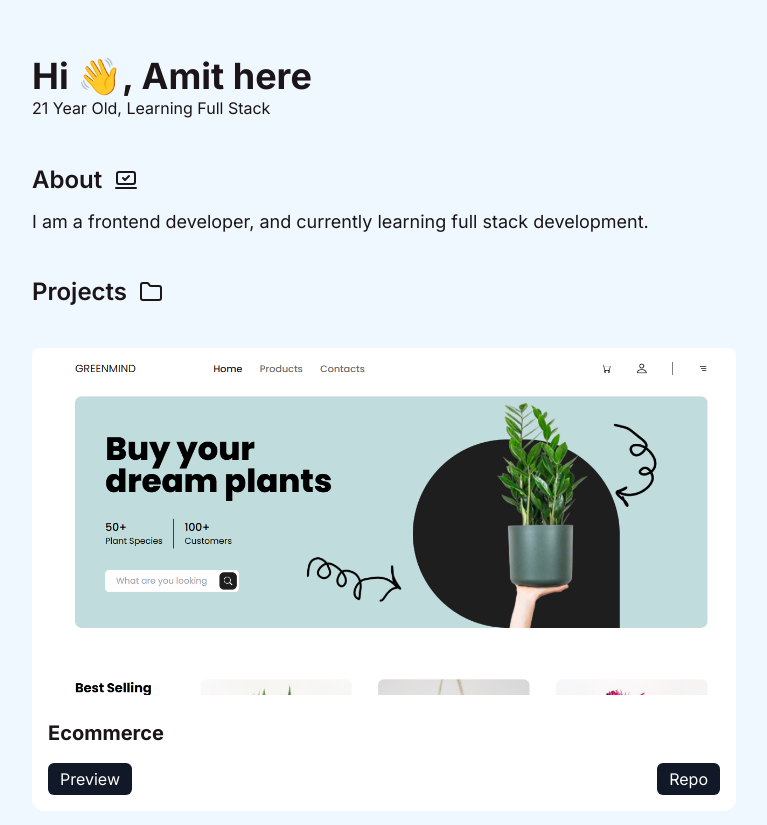
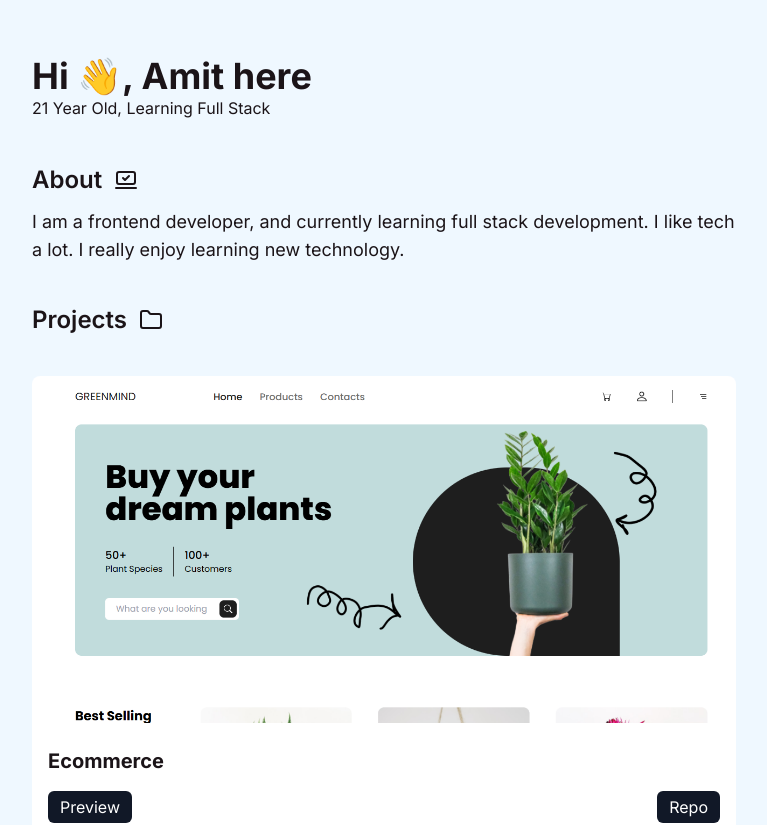
Before and after one commit to amitkushh/portfolio-amitkushh, a Next.js app: page / in a window 1280 px wide. Shown: the top 825 px of the page, without its empty margins (256-1023 px from the left). Built offline with nearby package versions, Linux system fonts and the light colour scheme.

Commit message:
some changes

```diff
--- a/src/components/About.jsx
+++ b/src/components/About.jsx
@@ -8,7 +8,7 @@ function About() {
       </h2>
       <p className="text-lg text-primary">
         I am a frontend developer, and currently learning full stack
-        development.
+        development. I like tech a lot. I really enjoy learning new technology.
       </p>
     </div>
   );
```
